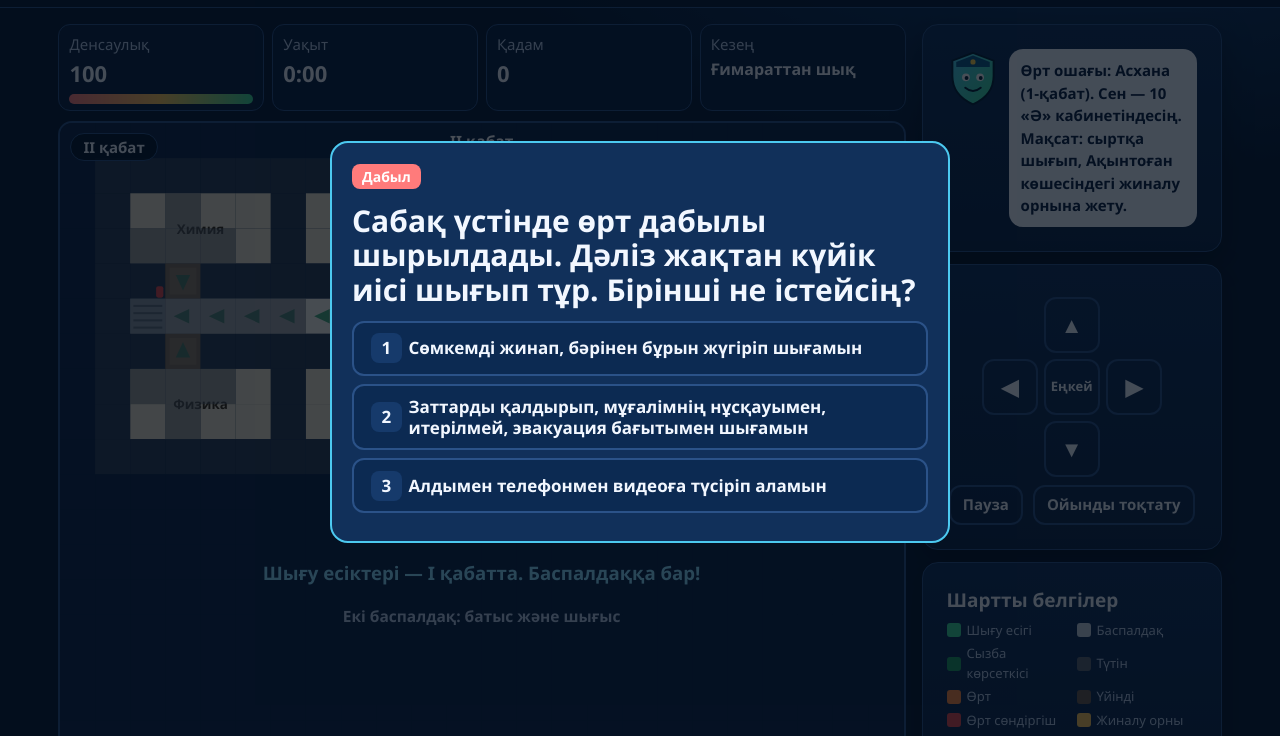
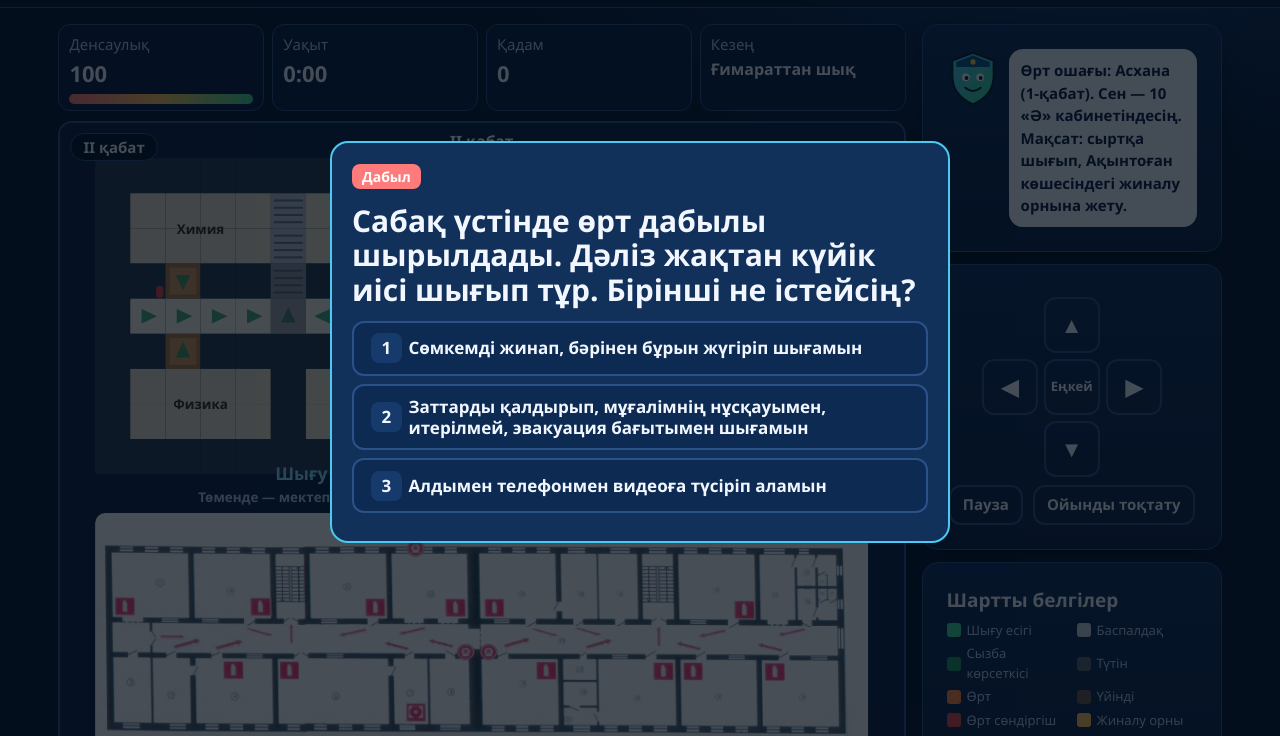
Before and after one commit to mahsat836-svg/sarbaz-ai, a plain HTML site: page game.html in a window 1280 px wide. Both pictures are taken after typing "Sample" into the empty fields and a click on the button "▶ Ойынды бастау". Shown: the part 58-794 px from the top of the page. Drawn offline with Linux system fonts and the light colour scheme.

Commit message:
Ойын картасы мектептің түпнұсқа эвакуация сызбасына сәйкестендірілді; сызба мен марапат суреттері қосылды
Co-Authored-By: Claude Opus 5.5 <noreply@anthropic.com>
Claude-Session: https://claude.ai/code/session_01RTzbCRaRG7adfR8NKvhQAP

```diff
--- a/game.html
+++ b/game.html
@@ -116,25 +116,25 @@ footer{color:var(--muted);font-size:13px;text-align:center;padding:18px}
 <script>
 {
 /* ======================= КАРТА =======================
-   # қабырға · . бөлме · - дәліз · D есік · S баспалдақ · E шығу есігі
+   # қабырға · Z баспалдақ торы · . бөлме · - дәліз · D есік · S баспалдақ · E шығу есігі
    g шөп · t ағаш · w жаяу жол · b спорт алаңы · F қоршау · G қақпа
    p алаң/тротуар · A жиналу орны · r көше (Ақынтоған к.) */
 const F1 = [
 "ggtggggggggggggggggggtgg",
 "g######################g",
-"g#....#....#....#.....#g",
-"g#....#....#....#.....#g",
-"g##D####D####D#####D###g",
-"gES------------------SEg",
-"g##D####D##--##D####D##g",
-"g#....#...#--#....#...#g",
-"g#....#...#--#....#...#g",
-"g##########EE##########g",
-"gtggggggggwwwwggggbbbbgg",
-"ggggggggggwwwwggggbbbbgg",
-"ggtgggggggwwwwggggbbbbgg",
-"ggggggggggwwwwgggggggggg",
-"FFFFFFFFFFGGGGFFFFFFFFFF",
+"g#....Z.....#....Z....#g",
+"g#....Z.....#....Z....#g",
+"g##D##S##D####D##S##D##g",
+"gE--------------------#g",
+"g##D####D#--##D###D##D#g",
+"g#....#...--#...#...#.Eg",
+"g#....#...--#...#...#.#g",
+"g#########EE###########g",
+"gtgggggggwwwwgggggbbbbgg",
+"gggggggggwwwwgggggbbbbgg",
+"ggtggggggwwwwgggggbbbbgg",
+"gggggggggwwwwggggggggggg",
+"FFFFFFFFFGGGGFFFFFFFFFFF",
 "ppAAAApppppppppppppppppp",
 "ppAAAApppppppppppppppppp",
 "rrrrrrrrrrrrrrrrrrrrrrrr"];
@@ -151,14 +151,14 @@ const INTERIOR = ".-DS";
 const WALK = ".-DSEgwbpAGr";
 
 const ROOMS = [
-  { f:1, x0:2, y0:2, x1:5, y1:3, n:"Кітапхана" }, { f:1, x0:7, y0:2, x1:10, y1:3, n:"Бастауыш" },
-  { f:1, x0:12, y0:2, x1:15, y1:3, n:"Мұғалімдер" }, { f:1, x0:17, y0:2, x1:21, y1:3, n:"Спортзал" },
+  { f:1, x0:2, y0:2, x1:5, y1:3, n:"Кітапхана" }, { f:1, x0:7, y0:2, x1:11, y1:3, n:"Бастауыш" },
+  { f:1, x0:13, y0:2, x1:16, y1:3, n:"Мұғалімдер" }, { f:1, x0:18, y0:2, x1:21, y1:3, n:"Спортзал" },
   { f:1, x0:2, y0:7, x1:5, y1:8, n:"Асхана" }, { f:1, x0:7, y0:7, x1:9, y1:8, n:"Медкаб." },
-  { f:1, x0:14, y0:7, x1:17, y1:8, n:"5 «А»" }, { f:1, x0:19, y0:7, x1:21, y1:8, n:"Шеберхана" },
-  { f:2, x0:2, y0:2, x1:5, y1:3, n:"Химия" }, { f:2, x0:7, y0:2, x1:10, y1:3, n:"10 «Ә»" },
-  { f:2, x0:12, y0:2, x1:15, y1:3, n:"Информатика" }, { f:2, x0:17, y0:2, x1:21, y1:3, n:"11 «Ә»" },
+  { f:1, x0:13, y0:7, x1:15, y1:8, n:"5 «А»" }, { f:1, x0:17, y0:7, x1:19, y1:8, n:"Шеберхана" },
+  { f:2, x0:2, y0:2, x1:5, y1:3, n:"Химия" }, { f:2, x0:7, y0:2, x1:11, y1:3, n:"10 «Ә»" },
+  { f:2, x0:13, y0:2, x1:16, y1:3, n:"Информатика" }, { f:2, x0:18, y0:2, x1:21, y1:3, n:"11 «Ә»" },
   { f:2, x0:2, y0:7, x1:5, y1:8, n:"Физика" }, { f:2, x0:7, y0:7, x1:9, y1:8, n:"9 «А»" },
-  { f:2, x0:14, y0:7, x1:17, y1:8, n:"Математика" }, { f:2, x0:19, y0:7, x1:21, y1:8, n:"11 «А»" }
+  { f:2, x0:13, y0:7, x1:15, y1:8, n:"Математика" }, { f:2, x0:17, y0:7, x1:19, y1:8, n:"11 «А»" }
 ];
 ROOMS.forEach((r, i) => r.id = i);
 const roomAt = (f, x, y) => ROOMS.find(r => r.f === f && x >= r.x0 && x <= r.x1 && y >= r.y0 && y <= r.y1);
@@ -169,7 +169,7 @@ const startTile = r => [Math.floor((r.x0 + r.x1) / 2), r.y0 === 2 ? 2 : 8];
 const SCN = [
   { id:"canteen", kind:"fire", t:"Асханадағы өрт", d:"I қабат, асхана. Түтін батыс баспалдақ пен батыс есікке қарай тарайды.", fire:"Асхана", start:"10 «Ә»" },
   { id:"chem", kind:"fire", t:"Химия кабинетіндегі өрт", d:"II қабат, химия кабинеті. Жақын баспалдақ түтінге толады.", fire:"Химия", start:"Информатика" },
-  { id:"workshop", kind:"fire", t:"Шеберханадағы өрт", d:"I қабат, шеберхана. Шығыс есік пен шығыс баспалдақ қауіпті.", fire:"Шеберхана", start:"9 «А»" },
+  { id:"workshop", kind:"fire", t:"Шеберханадағы өрт", d:"I қабат, шеберхана. Шығыс баспалдақ пен оңтүстік-шығыс есік қауіпті.", fire:"Шеберхана", start:"9 «А»" },
   { id:"quake", kind:"quake", t:"Сабақтағы жер сілкінісі", d:"Алдымен тербеліс кезінде қорған, содан кейін үйінді басқан жолды айналып шық.", start:"11 «Ә»" },
   { id:"random", kind:"random", t:"Кездейсоқ жағдай", d:"Өрт ошағы мен сенің сыныбың алдын ала белгісіз — нағыз сынақ.", start:null }
 ];
@@ -291,8 +291,8 @@ function newGame(opt){
     S.msg = "Өрт ошағы: " + fr.n + " (" + fr.f + "-қабат). Сен — " + room.n + " кабинетіндесің. Мақсат: сыртқа шығып, Ақынтоған көшесіндегі жиналу орнына жету.";
   } else {
     const west = Math.random() < .5;
-    (west ? [[2,2,5],[1,2,5],[2,3,5]] : [[2,21,5],[1,21,5],[2,20,5]]).forEach(([f,x,y]) => S.debris.add(key(f, x, y)));
-    if (Math.random() < .5){ S.debris.add(key(1, 11, 7)); S.debris.add(key(1, 12, 7)); }
+    (west ? [[2,6,4],[1,6,4],[2,5,5]] : [[2,17,4],[1,17,4],[2,18,5]]).forEach(([f,x,y]) => S.debris.add(key(f, x, y)));
+    if (Math.random() < .5){ S.debris.add(key(1, 10, 7)); S.debris.add(key(1, 11, 7)); }
     S.msg = "Сен — " + room.n + " кабинетіндесің. Тербеліс басталды!";
   }
   computeSmoke();
@@ -411,14 +411,14 @@ function ask(id, after){
 }
 
 /* ======================= СУРЕТ ======================= */
-const COL = { "#":"#2b3d55", ".":"#efe4cc", "-":"#fbf7ec", "D":"#b07a45", "S":"#c9d3df", "E":"#3ddc97", "g":"#2f6b45", "t":"#2f6b45",
+const COL = { "#":"#2b3d55", ".":"#efe4cc", "-":"#fbf7ec", "D":"#b07a45", "S":"#c9d3df", "Z":"#b7c3d1", "E":"#3ddc97", "g":"#2f6b45", "t":"#2f6b45",
   "w":"#cdbd9c", "b":"#b0583a", "F":"#5a4632", "G":"#c9a46a", "p":"#a7afb8", "A":"#ffc857", "r":"#3a3f47", " ":"#0d2547" };
 function staticLayer(f){
   const M = MAPS[f]; let s = "";
   for (let y = 0; y < H; y++) for (let x = 0; x < W; x++){
     const c = M[y][x], X = x*T, Y = y*T;
     s += '<rect x="'+X+'" y="'+Y+'" width="'+T+'" height="'+T+'" fill="'+COL[c]+'"/>';
-    if (c === "S") for (let i = 1; i < 5; i++) s += '<line x1="'+(X+3)+'" y1="'+(Y+i*7)+'" x2="'+(X+T-3)+'" y2="'+(Y+i*7)+'" stroke="#6b7a8c" stroke-width="2"/>';
+    if (c === "S" || c === "Z") for (let i = 1; i < 5; i++) s += '<line x1="'+(X+3)+'" y1="'+(Y+i*7)+'" x2="'+(X+T-3)+'" y2="'+(Y+i*7)+'" stroke="#6b7a8c" stroke-width="2"/>';
     if (c === "t") s += '<circle cx="'+(X+17)+'" cy="'+(Y+17)+'" r="14" fill="#1f5a36"/><circle cx="'+(X+12)+'" cy="'+(Y+12)+'" r="6" fill="#3f8a5a"/>';
     if (c === "F") s += '<line x1="'+X+'" y1="'+(Y+17)+'" x2="'+(X+T)+'" y2="'+(Y+17)+'" stroke="#c9b08a" stroke-width="3"/><line x1="'+(X+17)+'" y1="'+(Y+6)+'" x2="'+(X+17)+'" y2="'+(Y+28)+'" stroke="#c9b08a" stroke-width="3"/>';
     if (c === "r") s += '<line x1="'+X+'" y1="'+(Y+17)+'" x2="'+(X+18)+'" y2="'+(Y+17)+'" stroke="#e8e8e8" stroke-width="2"/>';
@@ -429,19 +429,21 @@ function staticLayer(f){
     s += lbl(20*T, 11.6*T, "Спорт алаңы", "#fff");
     s += lbl(4*T, 16.05*T, "Жиналу орны", "#1b1300", 15, 800);
     s += lbl(15*T, 17.62*T, "Ақынтоған көшесі", "#e8e8e8", 15, 700);
-    s += lbl(12*T, 14.62*T, "ҚАҚПА", "#2a1a08", 13, 800);
+    s += lbl(11*T, 14.62*T, "ҚАҚПА", "#2a1a08", 13, 800);
     s += lbl(1.5*T, 5.62*T, "ШЫҒУ", "#03271a", 9, 800, -90, 1.5*T, 5.5*T);
-    s += lbl(22.5*T, 5.62*T, "ШЫҒУ", "#03271a", 9, 800, -90, 22.5*T, 5.5*T);
-    s += lbl(12*T, 9.62*T, "НЕГІЗГІ ШЫҒУ", "#03271a", 12, 800);
-    s += lbl(12*T, 0.68*T, "Ө. Жәнібеков атындағы мектеп · I қабат", "#fff", 14, 700);
+    s += lbl(22.5*T, 7.62*T, "ШЫҒУ", "#03271a", 9, 800, -90, 22.5*T, 7.5*T);
+    s += lbl(11*T, 9.62*T, "НЕГІЗГІ ШЫҒУ", "#03271a", 12, 800);
+    s += lbl(12*T, 0.68*T, "Ө. Жәнібеков атындағы мектеп · I қабат (сызба бойынша)", "#fff", 14, 700);
     s += '<text x="'+(23.6*T)+'" y="'+(0.8*T)+'" fill="#fff" font-size="12" text-anchor="end" font-family="sans-serif">↗ ФАП</text>';
   } else {
     s += lbl(12*T, 0.68*T, "II қабат", "#fff", 15, 800);
-    s += lbl(12*T, 13*T, "Шығу есіктері — I қабатта. Баспалдаққа бар!", "#8fe0ff", 18, 700);
-    s += lbl(12*T, 14.2*T, "Екі баспалдақ: батыс және шығыс", "#b9cbe6", 15, 600);
+    s += lbl(12*T, 10.15*T, "Шығу есіктері — I қабатта. Баспалдаққа бар!", "#8fe0ff", 17, 700);
+    s += lbl(12*T, 10.8*T, "Төменде — мектептің түпнұсқа II қабат сызбасы: екі баспалдақ солтүстік жақта", "#b9cbe6", 13, 600);
+    s += '<rect x="'+(1*T)+'" y="'+(11.1*T)+'" width="'+(22*T)+'" height="'+(6.7*T)+'" rx="10" fill="#fff"/>';
+    s += '<image href="img/evac2.jpg" x="'+(1*T+6)+'" y="'+(11.1*T+4)+'" width="'+(22*T-12)+'" height="'+(6.7*T-8)+'" preserveAspectRatio="xMidYMid slice"/>';
   }
   ROOMS.filter(r => r.f === f).forEach(r => { s += lbl((r.x0 + r.x1 + 1)/2*T, (r.y0 + r.y1 + 1)/2*T + 5, r.n, "#3b2c16", 13, 700); });
-  [[2,5],[21,5]].forEach(([x,y]) => s += '<rect x="'+(x*T+T-9)+'" y="'+(y*T-12)+'" width="7" height="11" rx="2" fill="#e5484d"/>');
+  [[2,5],[8,5],[15,5],[21,5]].forEach(([x,y]) => s += '<rect x="'+(x*T+T-9)+'" y="'+(y*T-12)+'" width="7" height="11" rx="2" fill="#e5484d"/>');
   return s;
 }
 function lbl(x, y, t, fill, size, weight, rot, rx, ry){
```
Also changed, not shown: js/app.js (+5 -5 lines), img/award1.jpg (added), img/award2.jpg (added), img/award3.jpg (added), img/award4.jpg (added), img/evac1.jpg (added), img/evac2.jpg (added), img/evac2wall.jpg (added), 1 other file.
